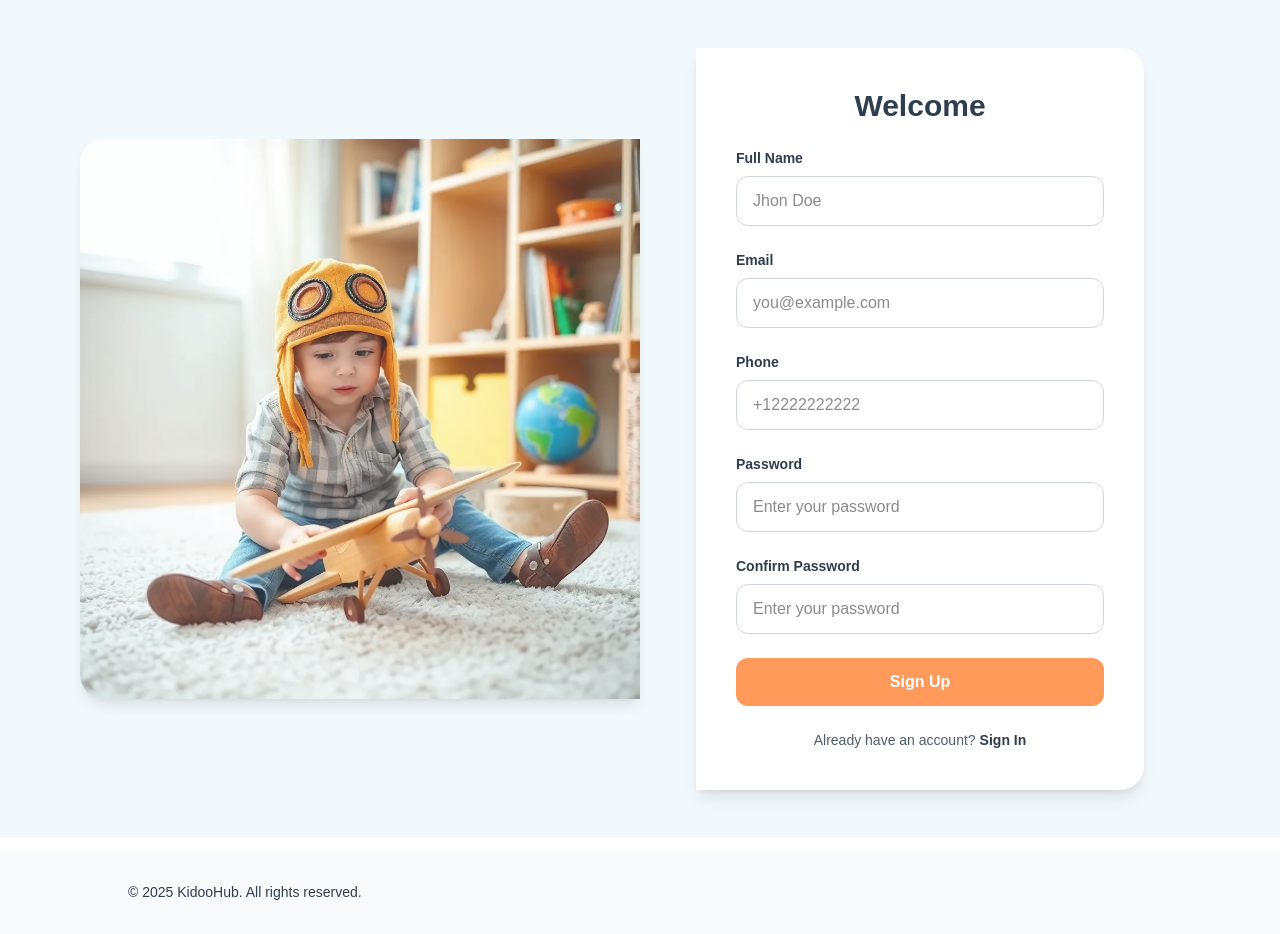
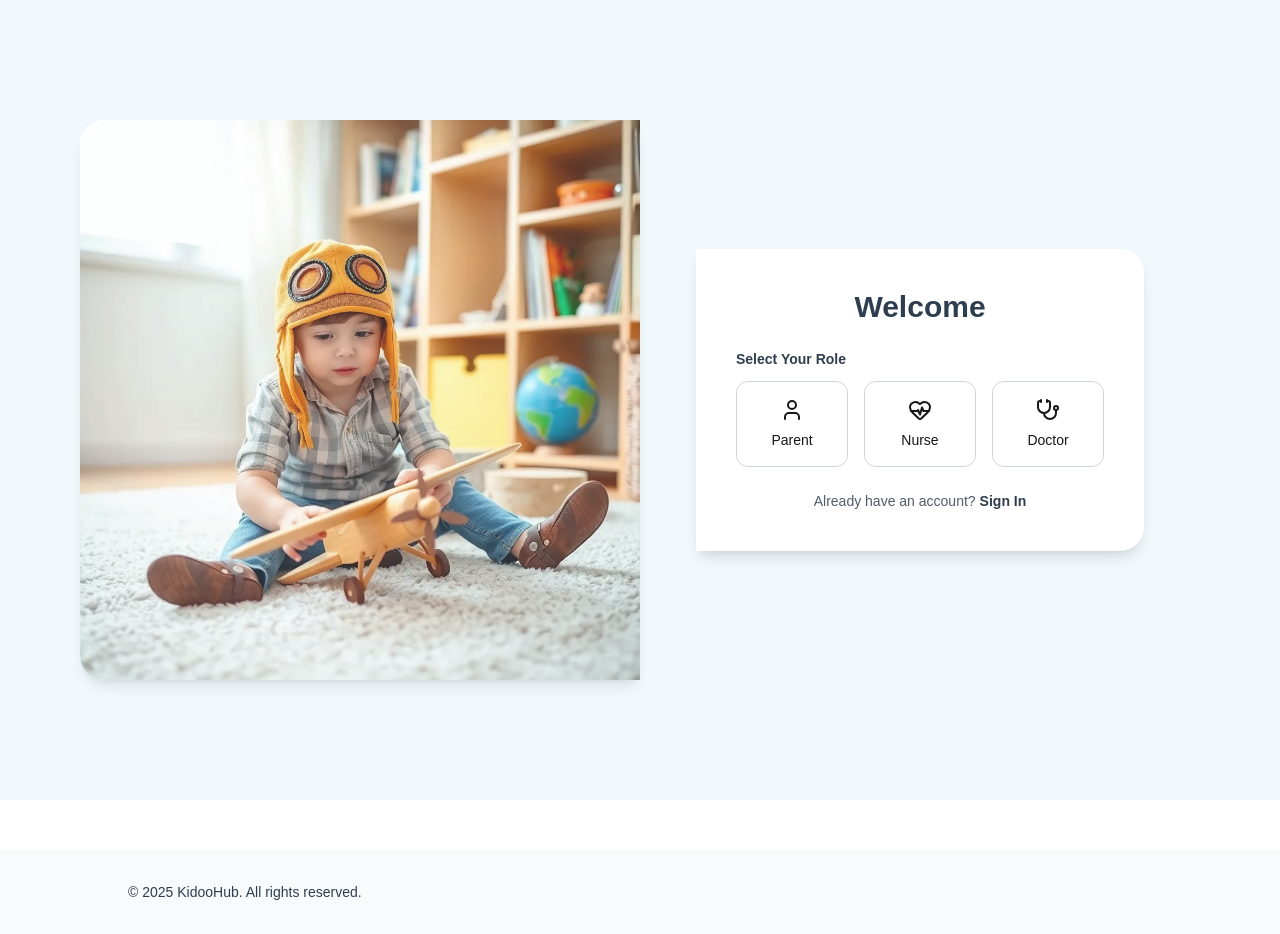
Before and after one commit to AmirBerenji/zippy-kids, a Next.js app: page /en/user/signup in a window 1280 px wide. Built offline with nearby package versions, Linux system fonts and the light colour scheme.

Commit message:
add role in design

```diff
--- a/package.json
+++ b/package.json
@@ -13,6 +13,8 @@
     "@vercel/speed-insights": "^1.2.0",
     "axios": "^1.10.0",
     "flowbite-react": "^0.11.7",
+    "framer-motion": "^12.23.12",
+    "lucide-react": "^0.539.0",
     "next": "15.3.3",
     "next-intl": "^4.1.0",
     "react": "^19.0.0",
--- a/src/app/[locale]/(auth)/user/signup/registerForm.tsx
+++ b/src/app/[locale]/(auth)/user/signup/registerForm.tsx
@@ -5,25 +5,32 @@ import ErrorMessage from "@/app/component/general/ErrorMessage";
 import LoadingPage from "@/app/component/general/Loading";
 import { useTranslations } from "next-intl";
 import React, { useState } from "react";
+import { User, Stethoscope, HeartPulse } from "lucide-react";
+import { motion, AnimatePresence } from "framer-motion";
 
 export default function RegisterForm() {
   const t = useTranslations("SignUp");
 
   const [message, setMessage] = useState("");
   const [isLoading, setLoading] = useState(false);
+  const [selectedRole, setSelectedRole] = useState("");
+
+  const roles = [
+    { id: "parent", name: "Parent", icon: <User className="w-6 h-6" /> },
+    { id: "nurse", name: "Nurse", icon: <HeartPulse className="w-6 h-6" /> },
+    { id: "doctor", name: "Doctor", icon: <Stethoscope className="w-6 h-6" /> },
+  ];
 
   const handleSubmit = async (event: React.FormEvent<HTMLFormElement>) => {
     event.preventDefault();
     setLoading(true);
 
     const formData = new FormData(event.currentTarget);
+    formData.append("role", selectedRole);
+
     const result = await register(formData);
-    console.log("result::",result);
     if (!result.success) {
       setMessage(result.message);
-    } else {
-      // ✅ Redirect or show success as needed
-      // e.g., router.push('/dashboard')
     }
 
     setLoading(false);
@@ -32,7 +39,43 @@ export default function RegisterForm() {
   return (
     <>
       <form onSubmit={handleSubmit} className="space-y-6" method="POST">
-        {isLoading ? <LoadingPage /> : <></>}
+        {isLoading && <LoadingPage />}
+
+        {/* Role Selection */}
+        <div>
+          <label className="block text-sm font-semibold text-[#2f3e4e] mb-3">
+            Select Your Role
+          </label>
+          <div className="grid grid-cols-3 gap-4">
+            {roles.map((role) => (
+              <div
+                key={role.id}
+                onClick={() => setSelectedRole(role.id)}
+                className={`flex flex-col items-center justify-center p-4 rounded-xl border cursor-pointer transition ${
+                  selectedRole === role.id
+                    ? "border-[#fdb68a] bg-[#fff4ee]"
+                    : "border-gray-300 bg-white hover:bg-gray-50"
+                }`}
+              >
+                {role.icon}
+                <span className="mt-2 text-sm font-medium">{role.name}</span>
+              </div>
+            ))}
+          </div>
+        </div>
+
+        {/* Animated Form Fields */}
+        <AnimatePresence>
+          {selectedRole && (
+            <motion.div
+              key="form-fields"
+              initial={{ opacity: 0, y: -20 }}
+              animate={{ opacity: 1, y: 0 }}
+              exit={{ opacity: 0, y: -20 }}
+              transition={{ duration: 0.4 }}
+              className="space-y-6"
+            >
+              {/* Full Name */}
               <div>
                 <label className="block text-sm font-semibold text-[#2f3e4e] mb-2">
                   {t("fullname")}
@@ -41,10 +84,12 @@ export default function RegisterForm() {
                   className="w-full px-4 py-3 border border-gray-300 rounded-xl focus:outline-none focus:ring-2 focus:ring-[#fdb68a] focus:border-transparent transition"
                   id="fullname"
                   name="fullname"
-            placeholder="Jhon Doe"
+                  placeholder="John Doe"
                   type="text"
                 />
               </div>
+
+              {/* Email */}
               <div>
                 <label className="block text-sm font-semibold text-[#2f3e4e] mb-2">
                   {t("email")}
@@ -58,6 +103,8 @@ export default function RegisterForm() {
                   type="email"
                 />
               </div>
+
+              {/* Phone */}
               <div>
                 <label className="block text-sm font-semibold text-[#2f3e4e] mb-2">
                   {t("phone")}
@@ -71,6 +118,8 @@ export default function RegisterForm() {
                   type="tel"
                 />
               </div>
+
+              {/* Password */}
               <div>
                 <label className="block text-sm font-semibold text-[#2f3e4e] mb-2">
                   {t("password")}
@@ -84,6 +133,8 @@ export default function RegisterForm() {
                   type="password"
                 />
               </div>
+
+              {/* Confirm Password */}
               <div>
                 <label className="block text-sm font-semibold text-[#2f3e4e] mb-2">
                   {t("confirmPassword")}
@@ -97,13 +148,19 @@ export default function RegisterForm() {
                   type="password"
                 />
               </div>
+
               <ErrorMessage message={message} />
+
+              {/* Submit */}
               <button
                 className="w-full bg-[#ff9a5a] hover:bg-orange-500 text-white font-semibold py-3 rounded-xl transition"
                 type="submit"
               >
                 {t("signupbtn")}
               </button>
+            </motion.div>
+          )}
+        </AnimatePresence>
       </form>
     </>
   );
```
Also changed, not shown: messages/en.json (+42 -43 lines), messages/hy.json (indentation only), messages/ru.json (indentation only), 1 other file (tests, documents, lock files or other folders). Lines whose indentation alone changed are shown as unchanged.
